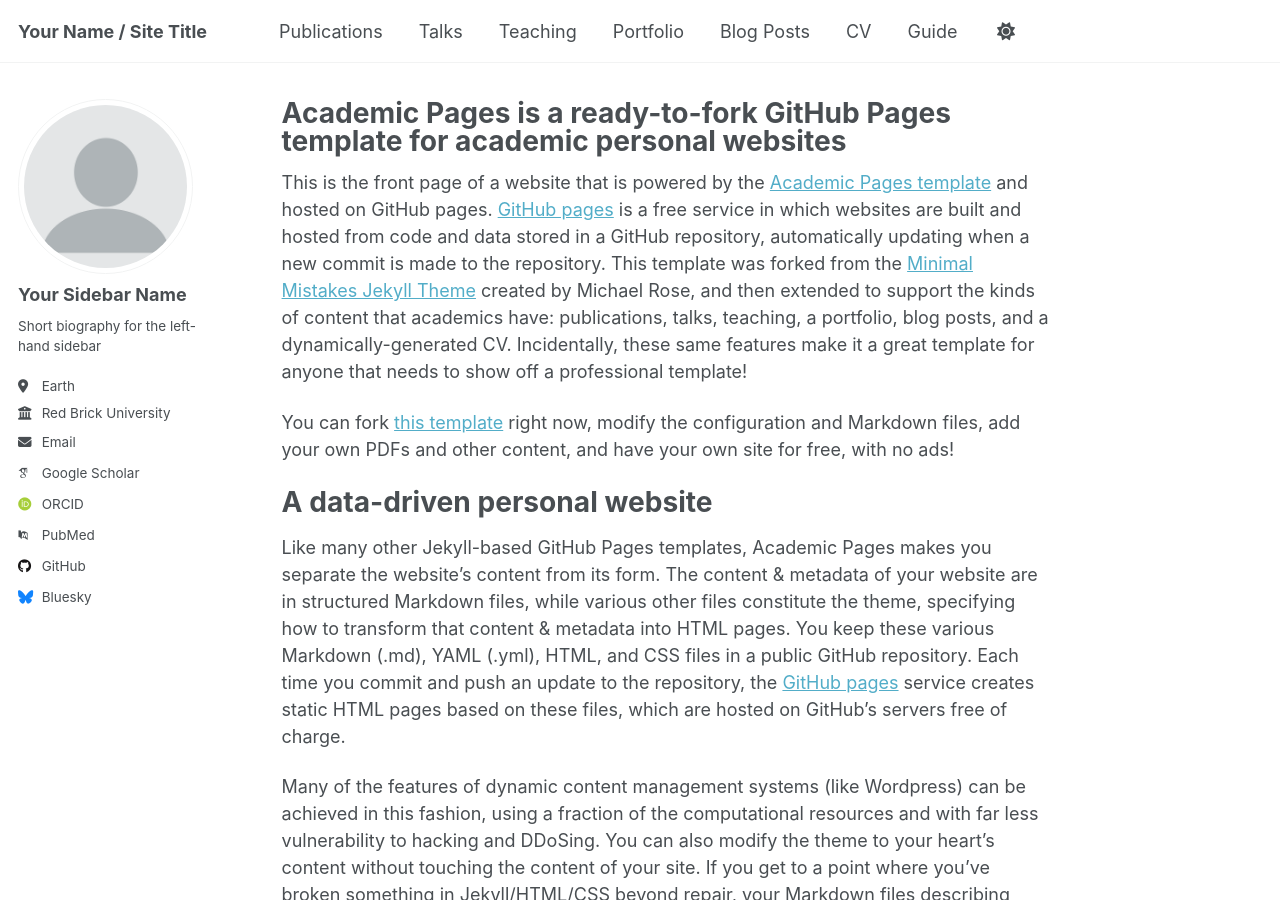
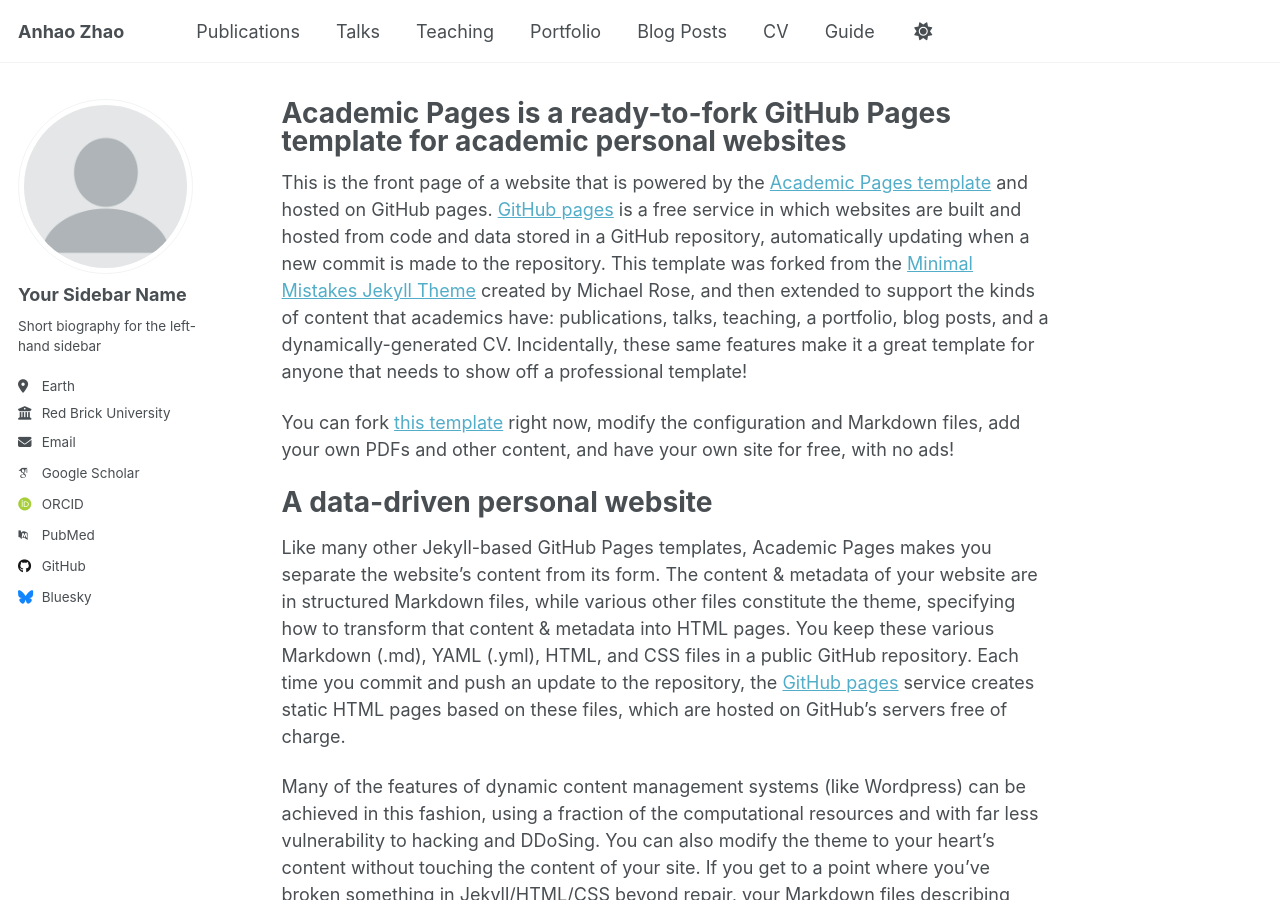
Before and after one commit to AnhaoZhao-LLMer/AnhaoZhao-LLMer.github.io, a Jekyll site: the page built from _pages/about.md, in a window 1280 px wide and 900 px high. Built offline with Jekyll 4.4.1, drawn with Linux system fonts in a browser that asks for light colours; some web fonts are replaced; a script that is not in the unit is left out.

Commit message:
Update _config.yml

```diff
--- a/_config.yml
+++ b/_config.yml
@@ -9,13 +9,13 @@
 # Basic Site Settings
 locale                   : "en-US"
 site_theme               : "default" # Currently available options are "default", "air"
-title                    : "Your Name / Site Title"
+title                    : "Anhao Zhao"
 title_separator          : "-"
 name                     : &name "Anhao Zhao"
-description              : &description "personal description"
-url                      : https://academicpages.github.io # the base hostname & protocol for your site e.g. "https://[your GitHub username].github.io" or if you already have some other page hosted on Github then use "https://[your GitHub username].github.io/[Your Repo Name]"
+description              : &description "Ph.D. Student at PolyU"
+url                      : https://AnhaoZhao-LLMer.github.io # the base hostname & protocol for your site e.g. "https://[your GitHub username].github.io" or if you already have some other page hosted on Github then use "https://[your GitHub username].github.io/[Your Repo Name]"
 baseurl                  : "" # the subpath of your site, e.g. "/blog"
-repository               : "academicpages/academicpages.github.io"
+repository               : "AnhaoZhao-LLMer.github.io"
 
 # Site Author - The following control what appear as part of the author content on the side bar.
 #               If a field is blank the icon and link will not appear, otherwise it will be shown.
```
